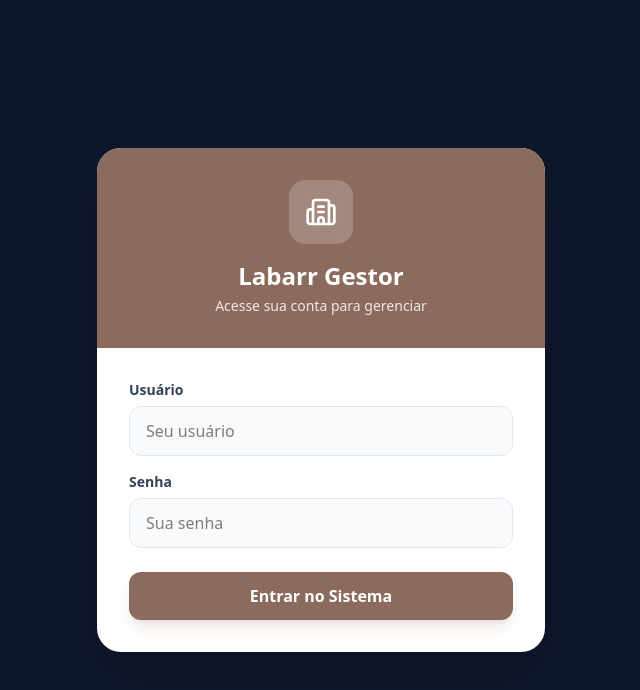
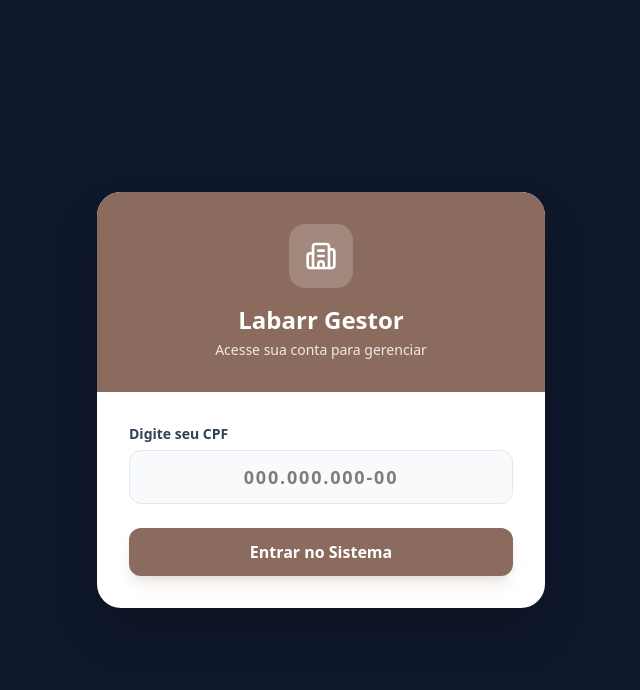
Before and after one commit to vitorisalves/GestorFornecedor, a React (Vite) app: page / in a window 1280 px wide. Shown: the top 690 px of the page, without its empty margins (319-959 px from the left). Built offline with nearby package versions, Linux system fonts and the light colour scheme.

Commit message:
feat(auth): Implement user authorization logic
Introduce an `AuthorizedUser` interface and state to manage user authorization. This includes storing authorized users in localStorage and updating the state when changes occur. Login inputs are also adjusted to use CPF.

```diff
--- a/src/App.tsx
+++ b/src/App.tsx
@@ -68,12 +68,23 @@ interface Notification {
   quantity: number;
 }
 
+interface AuthorizedUser {
+  cpf: string;
+  status: 'pending' | 'approved' | 'denied';
+  requestDate: string;
+}
+
 export default function App() {
   const [isLoggedIn, setIsLoggedIn] = useState(false);
   const [currentPage, setCurrentPage] = useState<'suppliers' | 'shopping' | 'history'>('suppliers');
-  const [loginUser, setLoginUser] = useState('');
-  const [loginPass, setLoginPass] = useState('');
+  const [loginCpf, setLoginCpf] = useState('');
+  const [loggedCpf, setLoggedCpf] = useState('');
   const [loginError, setLoginError] = useState('');
+
+  const [authorizedUsers, setAuthorizedUsers] = useState<AuthorizedUser[]>(() => {
+    const saved = localStorage.getItem('labarr_authorized_users');
+    return saved ? JSON.parse(saved) : [];
+  });
 
   const [suppliers, setSuppliers] = useState<Supplier[]>(() => {
     const saved = localStorage.getItem('labarr_suppliers');
@@ -123,6 +134,10 @@ export default function App() {
     localStorage.setItem('labarr_categories', JSON.stringify(categories));
   }, [categories]);
 
+  useEffect(() => {
+    localStorage.setItem('labarr_authorized_users', JSON.stringify(authorizedUsers));
+  }, [authorizedUsers]);
+
   // Form state
   const [newName, setNewName] = useState('');
   const [newPhone, setNewPhone] = useState('');
@@ -136,18 +151,57 @@ export default function App() {
 
   const handleLogin = (e: FormEvent) => {
     e.preventDefault();
-    if (loginUser === 'LabarrGestor' && loginPass === 'labarrchocolate') {
+    const adminCpf = '05839352144';
+    const cleanCpf = loginCpf.replace(/\D/g, '');
+
+    if (cleanCpf.length !== 11) {
+      setLoginError('CPF inválido. Digite os 11 números.');
+      return;
+    }
+
+    if (cleanCpf === adminCpf) {
       setIsLoggedIn(true);
+      setLoggedCpf(cleanCpf);
       setLoginError('');
+      return;
+    }
+
+    const user = authorizedUsers.find(u => u.cpf === cleanCpf);
+
+    if (user) {
+      if (user.status === 'approved') {
+        setIsLoggedIn(true);
+        setLoggedCpf(cleanCpf);
+        setLoginError('');
+      } else if (user.status === 'pending') {
+        setLoginError('Aguardando liberação do administrador.');
       } else {
-      setLoginError('Usuário ou senha incorretos');
+        setLoginError('Seu acesso foi negado pelo administrador.');
+      }
+    } else {
+      // New request
+      const newUser: AuthorizedUser = {
+        cpf: cleanCpf,
+        status: 'pending',
+        requestDate: new Date().toISOString()
+      };
+      setAuthorizedUsers([...authorizedUsers, newUser]);
+      setLoginError('Solicitação enviada. Aguarde a liberação do administrador.');
     }
   };
 
   const handleLogout = () => {
     setIsLoggedIn(false);
-    setLoginUser('');
-    setLoginPass('');
+    setLoginCpf('');
+    setLoggedCpf('');
+  };
+
+  const updateUserStatus = (cpf: string, status: 'approved' | 'denied') => {
+    setAuthorizedUsers(prev => prev.map(u => u.cpf === cpf ? { ...u, status } : u));
+  };
+
+  const removeUserRequest = (cpf: string) => {
+    setAuthorizedUsers(prev => prev.filter(u => u.cpf !== cpf));
   };
 
   const addProduct = () => {
@@ -506,23 +560,23 @@ export default function App() {
           <form onSubmit={handleLogin} className="p-8 space-y-6">
             <div className="space-y-4">
               <div>
-                <label className="block text-sm font-semibold text-slate-700 mb-1.5">Usuário</label>
+                <label className="block text-sm font-semibold text-slate-700 mb-1.5">Digite seu CPF</label>
                 <input
                   type="text"
-                  value={loginUser}
-                  onChange={(e) => setLoginUser(e.target.value)}
-                  className="w-full px-4 py-3 bg-slate-50 border border-slate-200 rounded-xl focus:outline-none focus:ring-2 focus:ring-indigo-500/20 focus:border-indigo-500 transition-all"
-                  placeholder="Seu usuário"
-                />
-              </div>
-              <div>
-                <label className="block text-sm font-semibold text-slate-700 mb-1.5">Senha</label>
-                <input
-                  type="password"
-                  value={loginPass}
-                  onChange={(e) => setLoginPass(e.target.value)}
-                  className="w-full px-4 py-3 bg-slate-50 border border-slate-200 rounded-xl focus:outline-none focus:ring-2 focus:ring-indigo-500/20 focus:border-indigo-500 transition-all"
-                  placeholder="Sua senha"
+                  maxLength={14}
+                  value={loginCpf}
+                  onChange={(e) => {
+                    let val = e.target.value.replace(/\D/g, '');
+                    if (val.length <= 11) {
+                      // Simple mask
+                      if (val.length > 9) val = val.replace(/(\d{3})(\d{3})(\d{3})(\d{2})/, '$1.$2.$3-$4');
+                      else if (val.length > 6) val = val.replace(/(\d{3})(\d{3})(\d{3})/, '$1.$2.$3');
+                      else if (val.length > 3) val = val.replace(/(\d{3})(\d{3})/, '$1.$2');
+                      setLoginCpf(val);
+                    }
+                  }}
+                  className="w-full px-4 py-3 bg-slate-50 border border-slate-200 rounded-xl focus:outline-none focus:ring-2 focus:ring-indigo-500/20 focus:border-indigo-500 transition-all text-center text-lg font-bold tracking-widest"
+                  placeholder="000.000.000-00"
                 />
               </div>
             </div>
@@ -610,6 +664,7 @@ export default function App() {
                 <span className="hidden sm:inline">Novo Fornecedor</span>
               </button>
             )}
+            {loggedCpf === '05839352144' && (
               <button
                 onClick={() => setIsSettingsOpen(true)}
                 className="p-2 text-slate-400 hover:text-indigo-600 hover:bg-indigo-50 rounded-lg transition-all"
@@ -617,6 +672,7 @@ export default function App() {
               >
                 <Settings className="w-5 h-5" />
               </button>
+            )}
             <button
               onClick={handleLogout}
               className="p-2 text-slate-400 hover:text-red-500 hover:bg-red-50 rounded-lg transition-all"
@@ -1499,6 +1555,70 @@ export default function App() {
                     <span className="font-bold">Empresa Razão Social</span>, <span className="font-bold">Produto</span>, <span className="font-bold">Telefone</span> e <span className="font-bold">Valor Unitário</span>.
                   </p>
                 </div>
+
+                <div className="space-y-4 pt-4 border-t border-slate-100">
+                  <h3 className="text-sm font-bold text-slate-800 flex items-center gap-2">
+                    <UserPlus className="w-4 h-4 text-indigo-500" />
+                    Gerenciar Acessos
+                  </h3>
+
+                  <div className="space-y-2">
+                    {authorizedUsers.length === 0 ? (
+                      <p className="text-xs text-slate-400 text-center py-4 italic">Nenhuma solicitação de acesso.</p>
+                    ) : (
+                      authorizedUsers.map((user) => (
+                        <div
+                          key={user.cpf}
+                          className="flex items-center justify-between bg-slate-50 p-3 rounded-xl border border-slate-100"
+                        >
+                          <div>
+                            <div className="text-sm font-bold text-slate-700">
+                              {user.cpf.replace(/(\d{3})(\d{3})(\d{3})(\d{2})/, '$1.$2.$3-$4')}
+                            </div>
+                            <div className="text-[10px] text-slate-400">
+                              {new Date(user.requestDate).toLocaleDateString()}
+                            </div>
+                          </div>
+
+                          <div className="flex items-center gap-1">
+                            {user.status === 'pending' ? (
+                              <>
+                                <button
+                                  onClick={() => updateUserStatus(user.cpf, 'approved')}
+                                  className="p-1.5 bg-emerald-100 text-emerald-600 hover:bg-emerald-200 rounded-lg transition-all"
+                                  title="Aprovar"
+                                >
+                                  <Check className="w-4 h-4" />
+                                </button>
+                                <button
+                                  onClick={() => updateUserStatus(user.cpf, 'denied')}
+                                  className="p-1.5 bg-red-100 text-red-600 hover:bg-red-200 rounded-lg transition-all"
+                                  title="Negar"
+                                >
+                                  <X className="w-4 h-4" />
+                                </button>
+                              </>
+                            ) : (
+                              <div className="flex items-center gap-2">
+                                <span className={`text-[10px] font-bold uppercase px-2 py-1 rounded ${
+                                  user.status === 'approved' ? 'bg-emerald-100 text-emerald-600' : 'bg-red-100 text-red-600'
+                                }`}>
+                                  {user.status === 'approved' ? 'Aprovado' : 'Negado'}
+                                </span>
+                                <button
+                                  onClick={() => removeUserRequest(user.cpf)}
+                                  className="p-1.5 text-slate-300 hover:text-slate-500 hover:bg-slate-200 rounded-lg transition-all"
+                                >
+                                  <Trash2 className="w-4 h-4" />
+                                </button>
+                              </div>
+                            )}
+                          </div>
+                        </div>
+                      ))
+                    )}
+                  </div>
+                </div>
               </div>
             </motion.div>
           </div>
```
Lines whose indentation alone changed are shown as unchanged.
